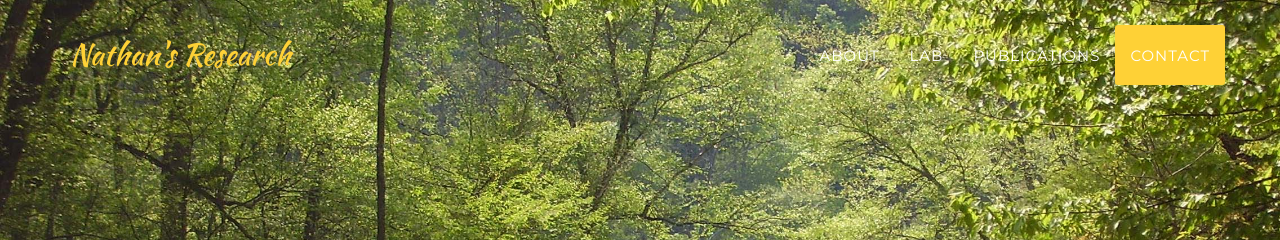
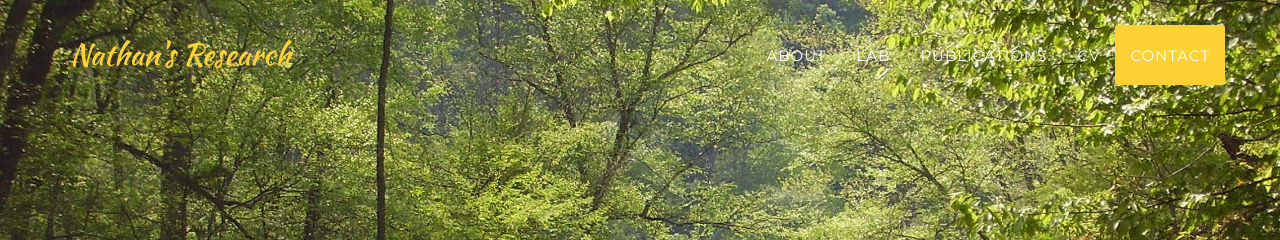
Before and after one commit to NathanWhelan/nathanwhelan.github.io, a Jekyll site: the page built from index.html, in a window 1280 px wide. Shown: the top 240 px of the page. Built offline with Jekyll 4.4.1, drawn with Linux system fonts in a browser that asks for light colours; some web fonts are replaced.

Commit message:
Update header.html

```diff
--- a/_includes/header.html
+++ b/_includes/header.html
@@ -31,6 +31,8 @@
                         <a class="page-scroll" href="#publications">publications</a>
                     </li>
                     <li>
+                        <a href="https://nathanwhelan.github.io/assests/Whelan_CV_2017_Jan.pdf">CV</a>
+                    <li>
                         <a class="page-scroll" href="#contact">Contact</a>
                     </li>
                 </ul>
```
